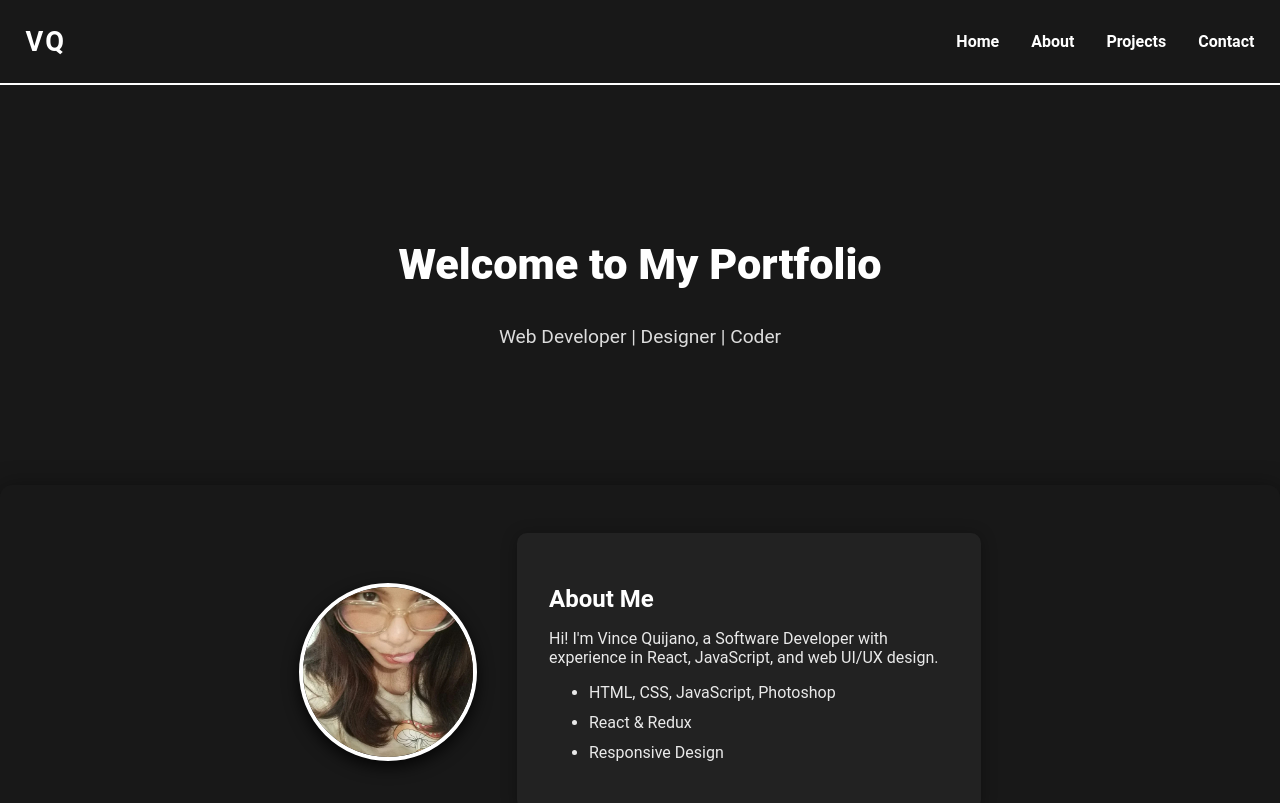
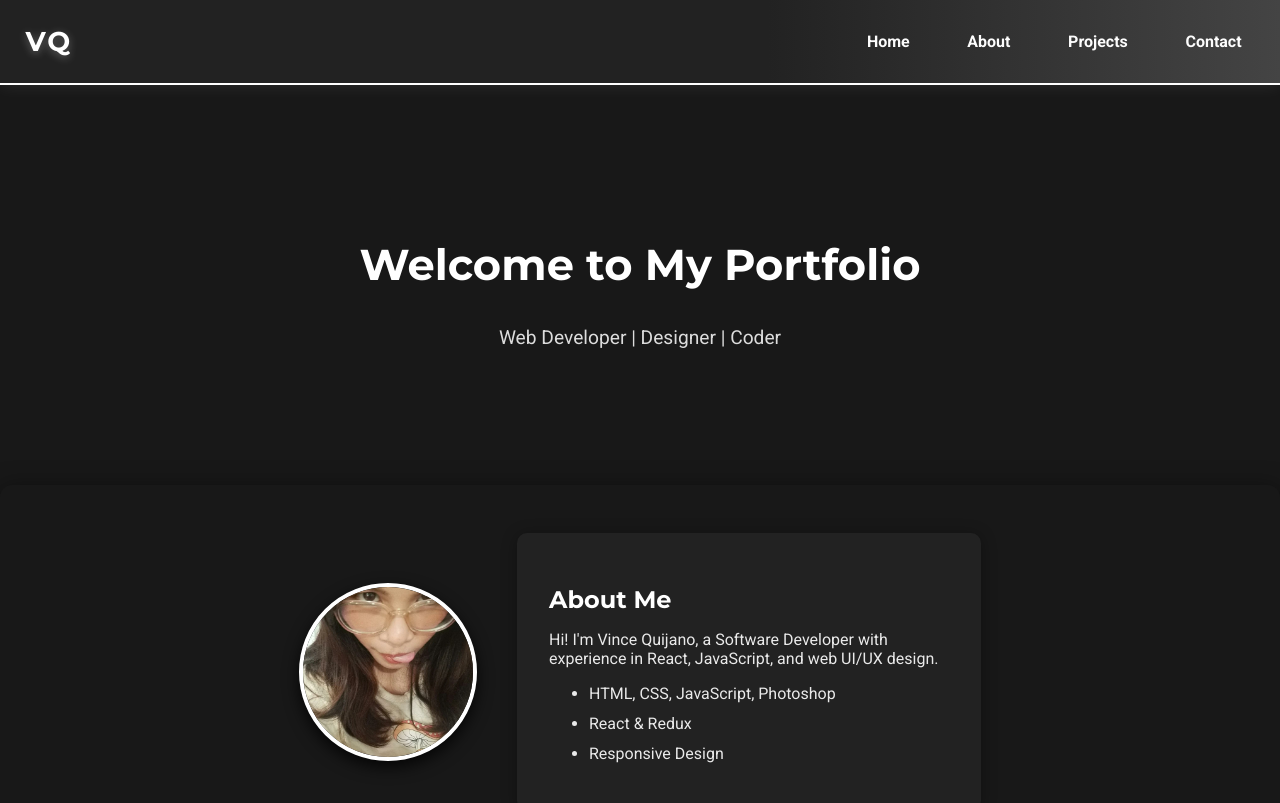
Before and after one commit to xeno06/portfolio, a React (Create React App) app in the folder myport/: page / in a window 1280 px wide. Shown: the top 803 px of the page. Built offline with nearby package versions, Linux system fonts and the light colour scheme.

Commit message:
Uploaded

```diff
--- a/myport/public/index.html
+++ b/myport/public/index.html
@@ -9,35 +9,17 @@
       name="description"
       content="Web site created using create-react-app"
     />
+    <link href="https://fonts.googleapis.com/css2?family=Lato:wght@400;700&family=Montserrat:wght@700&family=Roboto:wght@400;500;700&display=swap" rel="stylesheet">
+
     <link rel="apple-touch-icon" href="%PUBLIC_URL%/logo192.png" />
-    <!--
-      manifest.json provides metadata used when your web app is installed on a
-      user's mobile device or desktop. See https://developers.google.com/web/fundamentals/web-app-manifest/
-    -->
+
     <link rel="manifest" href="%PUBLIC_URL%/manifest.json" />
-    <!--
-      Notice the use of %PUBLIC_URL% in the tags above.
-      It will be replaced with the URL of the `public` folder during the build.
-      Only files inside the `public` folder can be referenced from the HTML.
 
-      Unlike "/favicon.ico" or "favicon.ico", "%PUBLIC_URL%/favicon.ico" will
-      work correctly both with client-side routing and a non-root public URL.
-      Learn how to configure a non-root public URL by running `npm run build`.
-    -->
     <title>React App</title>
   </head>
   <body>
     <noscript>You need to enable JavaScript to run this app.</noscript>
     <div id="root"></div>
-    <!--
-      This HTML file is a template.
-      If you open it directly in the browser, you will see an empty page.
 
-      You can add webfonts, meta tags, or analytics to this file.
-      The build step will place the bundled scripts into the <body> tag.
-
-      To begin the development, run `npm start` or `yarn start`.
-      To create a production bundle, use `npm run build` or `yarn build`.
-    -->
   </body>
 </html>
--- a/myport/src/components/Home.js
+++ b/myport/src/components/Home.js
@@ -3,7 +3,7 @@ import '../styles/Home.css';
 
 export default function Home() {
   return (
-    <section className="home-section">
+    <section id="home" className="home-section">
       <h1>Welcome to My Portfolio</h1>
       <p>Web Developer | Designer | Coder</p>
     </section>
--- a/myport/src/components/Picture.js
+++ b/myport/src/components/Picture.js
@@ -1,5 +1,5 @@
 import React from 'react';
-import profilePic from '../Image.jpg'; // If Picture.js is in src/components
+import profilePic from '../Image.jpg'; // Make sure the file is src/Image.jpg
 import '../styles/Picture.css';
 
 const Picture = () => (
--- a/myport/src/styles/About.css
+++ b/myport/src/styles/About.css
@@ -20,11 +20,13 @@
   border-radius: 10px;
   padding: 2rem;
   box-shadow: 0 2px 16px #0005;
+  font-family: 'Roboto', 'Lato', Arial, sans-serif;
 }
 
 .about-info h2 {
   color: #fff;
   margin-bottom: 1rem;
+  font-family: 'Montserrat', Arial, sans-serif;
   font-weight: bold;
 }
 
--- a/myport/src/styles/App.css
+++ b/myport/src/styles/App.css
@@ -1,7 +1,7 @@
 body, .app {
   background: #181818;
   color: #fff;
-  font-family: 'Roboto', Arial, sans-serif;
+  font-family: 'Roboto', 'Lato', Arial, sans-serif;
   min-height: 100vh;
   margin: 0;
   padding: 0;
@@ -14,3 +14,8 @@ main > section:not(#about) {
   justify-content: center;
   min-height: 50vh;
 }
+
+h1, h2, h3, .logo {
+  font-family: 'Montserrat', 'Roboto', 'Lato', Arial, sans-serif;
+  font-weight: 700;
+}
--- a/myport/src/styles/Contact.css
+++ b/myport/src/styles/Contact.css
@@ -4,11 +4,13 @@
   padding: 3rem 0 2rem 0;
   border-radius: 12px;
   text-align: center;
+  font-family: 'Roboto', 'Lato', Arial, sans-serif;
 }
 
 .contact-section h2 {
   color: #fff;
   margin-bottom: 1.5rem;
+  font-family: 'Montserrat', Arial, sans-serif;
   font-weight: bold;
 }
 
--- a/myport/src/styles/Home.css
+++ b/myport/src/styles/Home.css
@@ -6,6 +6,7 @@
   color: #fff;
   font-size: 2.7rem;
   margin-bottom: 1rem;
+  font-family: 'Montserrat', Arial, sans-serif;
   font-weight: 900;
 }
 
@@ -13,4 +14,5 @@
   font-size: 1.2rem;
   color: #fff;
   opacity: 0.85;
+  font-family: 'Roboto', 'Lato', Arial, sans-serif;
 }
--- a/myport/src/styles/Navbar.css
+++ b/myport/src/styles/Navbar.css
@@ -1,17 +1,23 @@
 .navbar {
-  background: #181818;
+  background: linear-gradient(90deg, #222 60%, #444 100%);
   display: flex;
   justify-content: space-between;
   align-items: center;
   padding: 1rem 2vw;
   border-bottom: 2px solid #fff;
+  box-shadow: 0 2px 16px rgba(255,255,255,0.07);
+  position: sticky;
+  top: 0;
+  z-index: 99;
 }
 
 .logo {
+  font-family: 'Montserrat', 'Roboto', Arial, sans-serif;
   font-size: 1.7rem;
+  font-weight: 700;
+  letter-spacing: 2px;
   color: #fff;
-  letter-spacing: 2px;
-  font-weight: bold;
+  text-shadow: 0 2px 8px rgba(255,255,255,0.3);
 }
 
 .nav-links {
@@ -21,15 +27,18 @@
 }
 
 .nav-links a {
-  color: #fff;
-  transition: color 0.2s;
+  color: #fdfdfd;
+  transition: background 0.2s, color 0.2s;
   font-weight: bold;
   text-decoration: none;
+  padding: 0.3rem 0.8rem;
+  border-radius: 5px;
 }
 
-.nav-links a:hover {
-  color: #000;
+.nav-links a:hover,
+.nav-links a:focus {
   background: #fff;
-  border-radius: 5px;
-  padding: 0.25rem 0.5rem;
+  color: #111;
+  box-shadow: 0 2px 8px rgba(255,255,255,0.13);
+  text-decoration: none;
 }
--- a/myport/src/styles/Project.css
+++ b/myport/src/styles/Project.css
@@ -1,11 +1,13 @@
 .projects-section {
   width: 100%;
   text-align: center;
+  font-family: 'Roboto', 'Lato', Arial, sans-serif;
 }
 
 .projects-section h2 {
   color: #fff;
   margin-bottom: 1.5rem;
+  font-family: 'Montserrat', Arial, sans-serif;
   font-weight: bold;
 }
 
@@ -29,6 +31,7 @@
 .project-card h3 {
   color: #fff;
   margin-bottom: 0.5rem;
+  font-family: 'Montserrat', Arial, sans-serif;
   font-weight: bold;
 }
 
```
